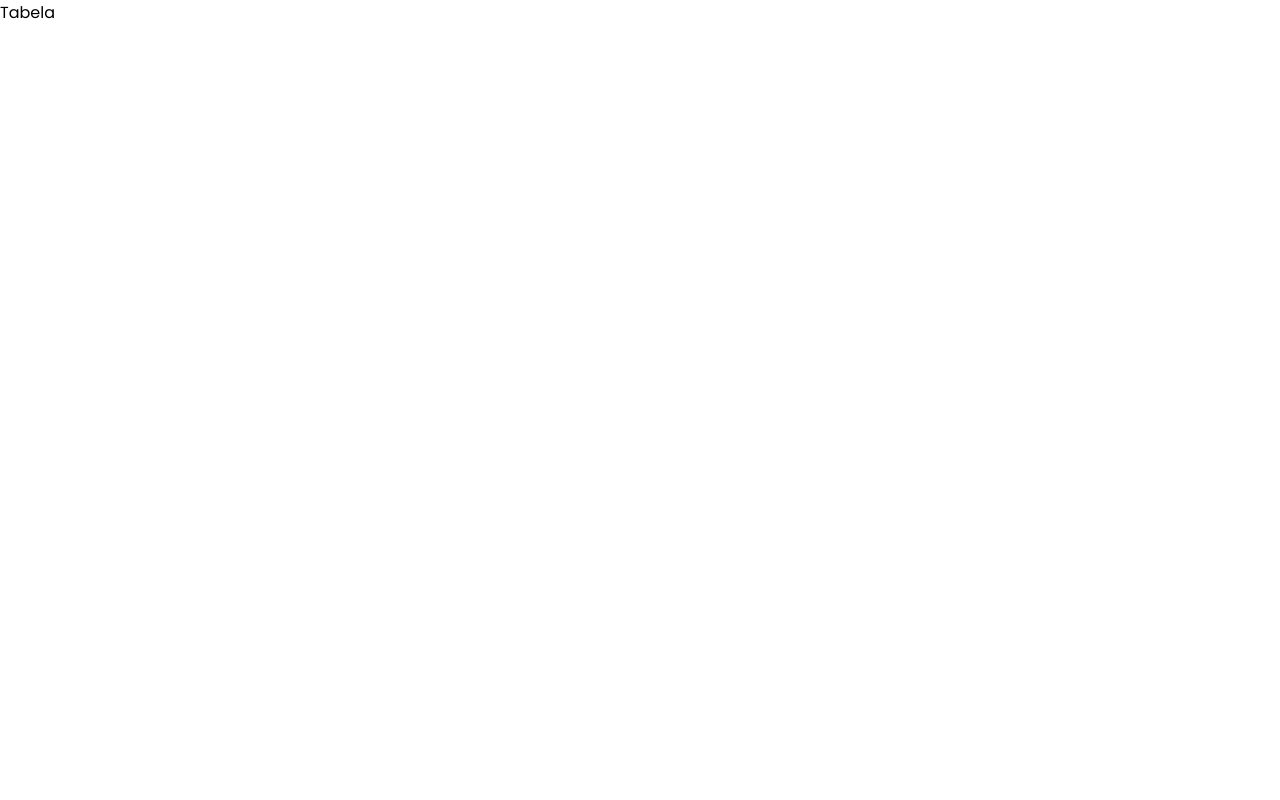
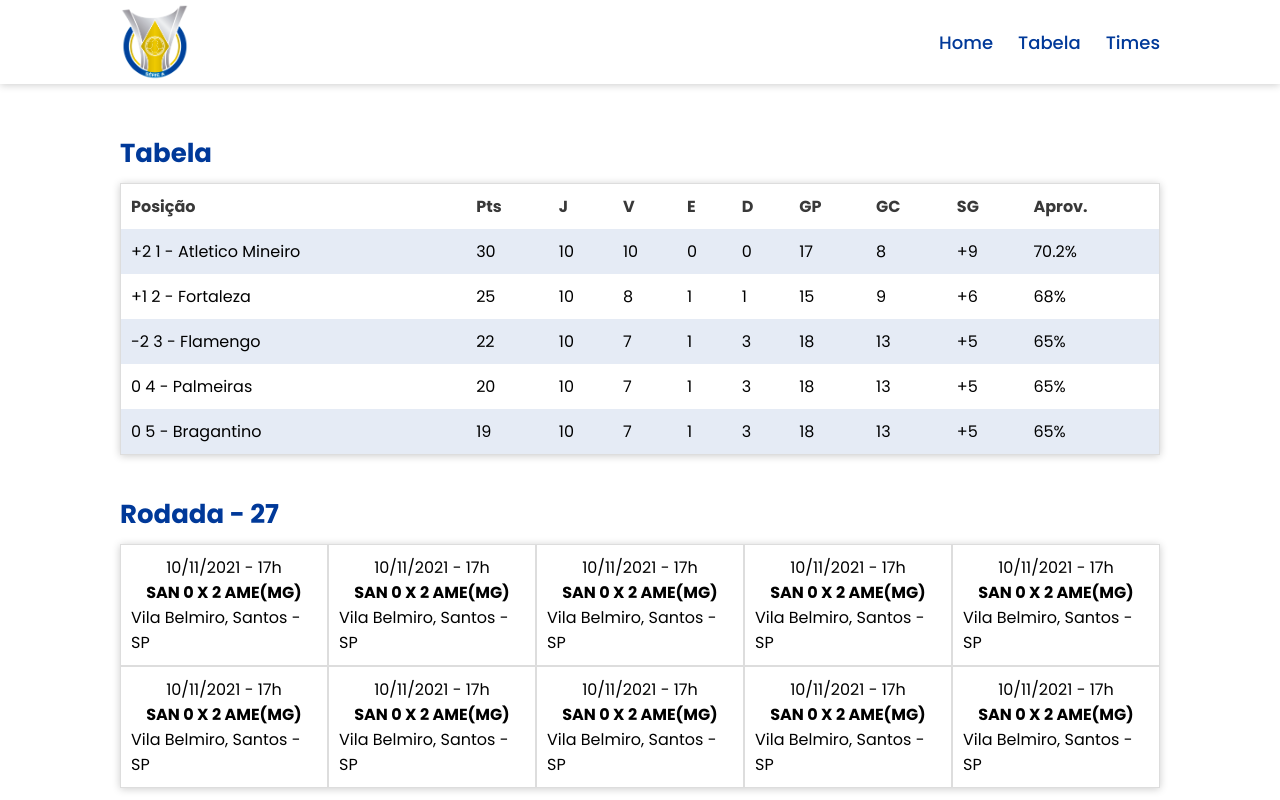
Before and after one commit to joaopedrocoder/Brasileirao-2021, a React (Create React App) app: page /tabela in a window 1280 px wide. Shown: the top 800 px of the page. Built offline with nearby package versions, Linux system fonts and the light colour scheme.

Commit message:
desenvolvimento de algumas coisas na pagina table

```diff
--- a/package.json
+++ b/package.json
@@ -46,6 +46,7 @@
   },
   "devDependencies": {
     "@types/axios": "^0.14.0",
+    "@types/react-icons": "^3.0.0",
     "@types/react-router-dom": "^5.3.1",
     "@types/styled-components": "^5.1.15"
   }
--- a/src/components/Footer/style.tsx
+++ b/src/components/Footer/style.tsx
@@ -8,6 +8,7 @@ const ContainerFooter = styled.footer`
     display: flex;
     align-items: center;
     color: white;
+    margin-top: 100px;
 
     p{
         font-size: 18px;
--- a/src/pages/HomePage/Homepage.tsx
+++ b/src/pages/HomePage/Homepage.tsx
@@ -1,3 +1,4 @@
+import { Link } from 'react-router-dom'
 import { Footer } from '../../components/Footer/Footer'
 import { Header } from '../../components/Header/Header'
 import { ContainerMain, Content, Games, ContainerTable, Table } from './style'
@@ -65,6 +66,8 @@ export const Homepage = () => {
                                 <td>+5</td>
                             </tr>
                         </Table>
+
+                        <Link to={'/tabela'}>Ver tabela completa</Link>
                     </ContainerTable>
 
                     <Games>
--- a/src/pages/HomePage/style.tsx
+++ b/src/pages/HomePage/style.tsx
@@ -1,5 +1,5 @@
 import styled from "styled-components";
-import { BLUE, FONTCOLOR } from "../../constants/colors";
+import { BLUE, FONTCOLOR} from "../../constants/colors";
 
 const ContainerMain = styled.main`
     margin-top: 60px;
@@ -25,10 +25,19 @@ const Content = styled.div`
 
 const ContainerTable = styled.section`
     flex: 3;
+
+    a{
+        font-size: 14px;
+        color: ${BLUE};
+
+        :hover{
+            text-decoration: underline;
+        }
+    }
 `
 
 const Table = styled.table`
-    margin: 10px 0 150px 0;
+    margin: 10px 0;
     border-collapse: collapse;
     border-spacing: 0;
     width: 100%;
--- a/src/pages/TablePage/TablePage.tsx
+++ b/src/pages/TablePage/TablePage.tsx
@@ -1,9 +1,160 @@
-import React from 'react'
+import React from "react";
+import { Footer } from "../../components/Footer/Footer";
+import { Header } from "../../components/Header/Header";
+
+import { Table, ContainerMain, Rodada } from "./style";
 
 export const TablePage = () => {
-    return (
-        <div>
-            Tabela
-        </div>
-    )
-}
+  return (
+    <div>
+        <Header />
+        <ContainerMain>
+            <h1>Tabela</h1>
+            <Table>
+                <tr>
+                    <th>Posição</th>
+                    <th>Pts</th>
+                    <th>J</th>
+                    <th>V</th>
+                    <th>E</th>
+                    <th>D</th>
+                    <th>GP</th>
+                    <th>GC</th>
+                    <th>SG</th>
+                    <th>Aprov.</th>
+
+                </tr>
+
+                <tr>
+                    <td>+2 1 - Atletico Mineiro</td>
+                    <td>30</td>
+                    <td>10</td>
+                    <td>10</td>
+                    <td>0</td>
+                    <td>0</td>
+                    <td>17</td>
+                    <td>8</td>
+                    <td>+9</td>
+                    <td>70.2%</td>
+                </tr>
+
+                <tr>
+                    <td>+1 2 - Fortaleza</td>
+                    <td>25</td>
+                    <td>10</td>
+                    <td>8</td>
+                    <td>1</td>
+                    <td>1</td>
+                    <td>15</td>
+                    <td>9</td>
+                    <td>+6</td>
+                    <td>68%</td>
+                </tr>
+
+                <tr>
+                    <td>-2 3 - Flamengo</td>
+                    <td>22</td>
+                    <td>10</td>
+                    <td>7</td>
+                    <td>1</td>
+                    <td>3</td>
+                    <td>18</td>
+                    <td>13</td>
+                    <td>+5</td>
+                    <td>65%</td>
+                </tr>
+
+                <tr>
+                    <td>0 4 - Palmeiras</td>
+                    <td>20</td>
+                    <td>10</td>
+                    <td>7</td>
+                    <td>1</td>
+                    <td>3</td>
+                    <td>18</td>
+                    <td>13</td>
+                    <td>+5</td>
+                    <td>65%</td>
+                </tr>
+
+                <tr>
+                    <td>0 5 - Bragantino</td>
+                    <td>19</td>
+                    <td>10</td>
+                    <td>7</td>
+                    <td>1</td>
+                    <td>3</td>
+                    <td>18</td>
+                    <td>13</td>
+                    <td>+5</td>
+                    <td>65%</td>
+                </tr>
+            </Table>
+
+            <h1>Rodada - 27</h1>
+            <Rodada>
+                <div>
+                    <span>10/11/2021 - 17h</span>
+                    <h4>SAN 0 X 2 AME(MG)</h4>
+                    <span>Vila Belmiro, Santos - SP</span>
+                </div>
+
+                <div>
+                    <span>10/11/2021 - 17h</span>
+                    <h4>SAN 0 X 2 AME(MG)</h4>
+                    <span>Vila Belmiro, Santos - SP</span>
+                </div>
+
+                <div>
+                    <span>10/11/2021 - 17h</span>
+                    <h4>SAN 0 X 2 AME(MG)</h4>
+                    <span>Vila Belmiro, Santos - SP</span>
+                </div>
+
+                <div>
+                    <span>10/11/2021 - 17h</span>
+                    <h4>SAN 0 X 2 AME(MG)</h4>
+                    <span>Vila Belmiro, Santos - SP</span>
+                </div>
+
+                <div>
+                    <span>10/11/2021 - 17h</span>
+                    <h4>SAN 0 X 2 AME(MG)</h4>
+                    <span>Vila Belmiro, Santos - SP</span>
+                </div>
+
+                <div>
+                    <span>10/11/2021 - 17h</span>
+                    <h4>SAN 0 X 2 AME(MG)</h4>
+                    <span>Vila Belmiro, Santos - SP</span>
+                </div>
+
+                <div>
+                    <span>10/11/2021 - 17h</span>
+                    <h4>SAN 0 X 2 AME(MG)</h4>
+                    <span>Vila Belmiro, Santos - SP</span>
+                </div>
+
+                <div>
+                    <span>10/11/2021 - 17h</span>
+                    <h4>SAN 0 X 2 AME(MG)</h4>
+                    <span>Vila Belmiro, Santos - SP</span>
+                </div>
+
+                <div>
+                    <span>10/11/2021 - 17h</span>
+                    <h4>SAN 0 X 2 AME(MG)</h4>
+                    <span>Vila Belmiro, Santos - SP</span>
+                </div>
+
+                <div>
+                    <span>10/11/2021 - 17h</span>
+                    <h4>SAN 0 X 2 AME(MG)</h4>
+                    <span>Vila Belmiro, Santos - SP</span>
+                </div>
+            </Rodada>
+        </ContainerMain>
+        <Footer/>
+    </div>
+  );
+};
--- a/src/pages/TablePage/style.tsx
+++ b/src/pages/TablePage/style.tsx
@@ -1 +1,56 @@
 import styled from "styled-components";
+import { BLUE, FONTCOLOR } from "../../constants/colors";
+
+const ContainerMain = styled.main`
+    margin-top: 50px;
+    padding: 0 120px;
+
+    h1{
+        font-size: 26px;
+        color: ${BLUE};
+    }
+`
+
+const Table = styled.table`
+    margin: 10px 0 40px 0;
+    border-collapse: collapse;
+    border-spacing: 0;
+    width: 100%;
+    border: 1px solid #ddd;
+    box-shadow: 0 1px 8px rgba(0, 0, 0, 0.2);
+
+    th, td{
+        text-align: left;
+        padding: 10px;
+    }
+
+    th{
+        color: ${FONTCOLOR};
+    }
+
+    tr:nth-child(even) {
+        background-color: rgb(0, 57, 153, 0.1);
+    }
+`
+
+const Rodada = styled.div`
+    display: flex;
+    flex-wrap: wrap;
+    margin-top: 10px;
+    /* border: 1px solid #ddd; */
+    box-shadow: 0 1px 8px rgba(0, 0, 0, 0.2);
+
+    div{
+        flex: 200px;
+        border: 1px solid #ddd;
+        display: flex;
+        flex-direction: column;
+        align-items: center;
+        padding: 10px;
+    }
+`
+export {
+    Table,
+    ContainerMain,
+    Rodada
+}
```
Also changed, not shown: 2 other files (tests, documents, lock files or other folders).
